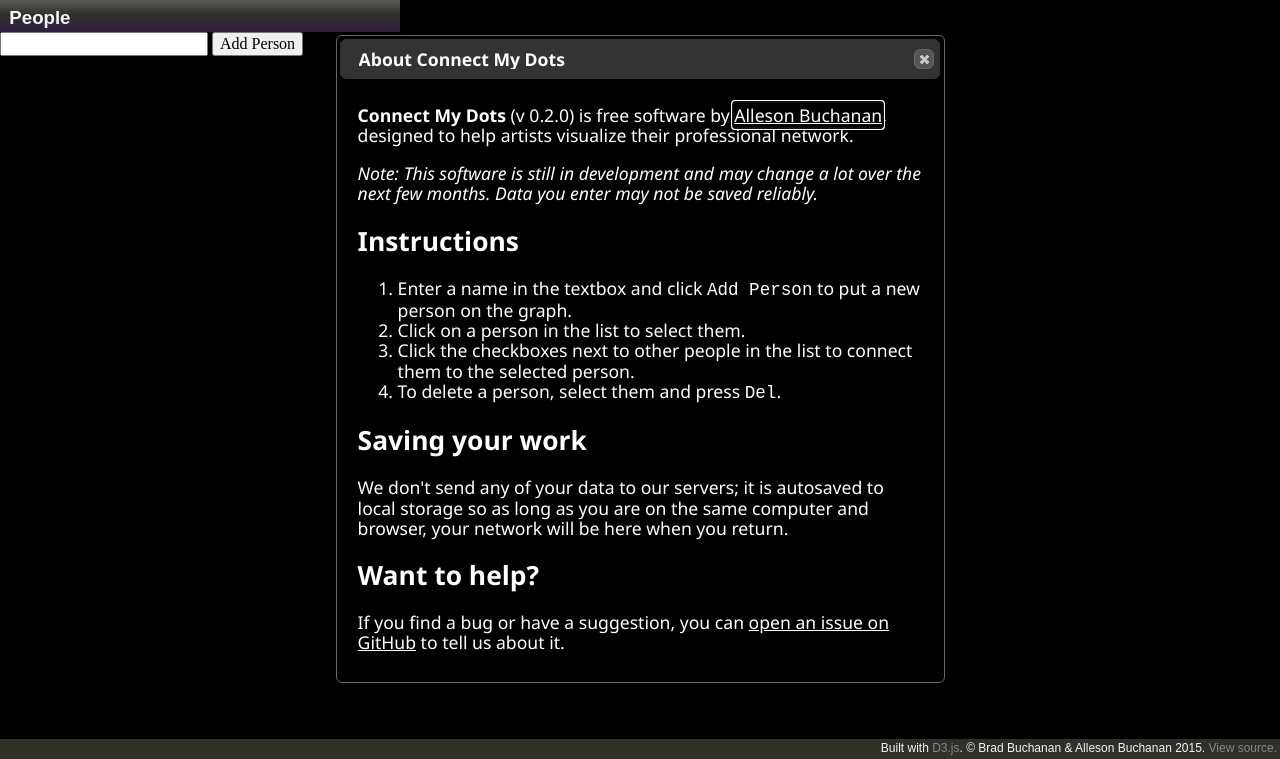
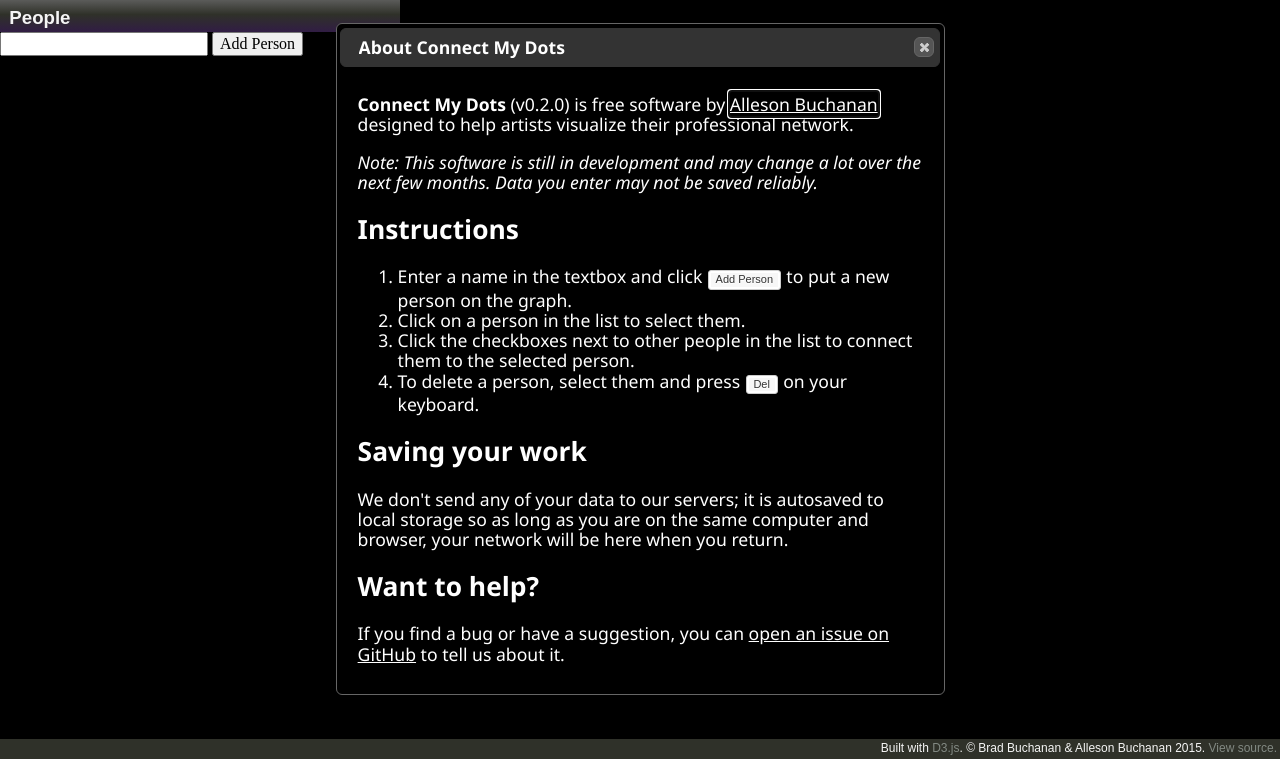
Before and after one commit to islemaster/connectmydots, a website: page src/index.jade in a window 1280 px wide. Both pictures are taken after a click on the element "About". Shown: the part 41-800 px from the top of the page. Drawn offline with nearby package versions, Linux system fonts and the light colour scheme; files that its build step writes are made by us from their sources; files whose address does not match are found by name.

Commit message:
kbd tag style

```diff
--- a/src/css/style.scss
+++ b/src/css/style.scss
@@ -24,6 +24,26 @@
 td.shrink-to-fit {
   width: 1%;
   white-space: nowrap;
+}
+
+kbd // Credit: http://meta.superuser.com/questions/4788/css-for-the-new-kbd-style
+{
+    -moz-border-radius:3px;
+    -moz-box-shadow:0 1px 0 rgba(0,0,0,0.2),0 0 0 2px #fff inset;
+    -webkit-border-radius:3px;
+    -webkit-box-shadow:0 1px 0 rgba(0,0,0,0.2),0 0 0 2px #fff inset;
+    background-color:#f7f7f7;
+    border:1px solid #ccc;
+    border-radius:3px;
+    box-shadow:0 1px 0 rgba(0,0,0,0.2),0 0 0 2px #fff inset;
+    color:#333;
+    display:inline-block;
+    font-family:Arial,Helvetica,sans-serif;
+    font-size:11px;
+    line-height:1.4;
+    margin:0 .1em;
+    padding:.1em .6em;
+    text-shadow:0 1px 0 #fff;
 }
 
 .header-row {
--- a/src/index.jade
+++ b/src/index.jade
@@ -50,7 +50,7 @@
 
       #about
         p.
-          <strong>Connect My Dots</strong> (v 0.2.0) is free software by
+          <strong>Connect My Dots</strong> (v0.2.0) is free software by
           <a href="http://allesonbuchanan.com/">Alleson Buchanan</a>,
           designed to help artists visualize their professional network.
         p.
@@ -68,7 +68,7 @@
             Click the checkboxes next to other people in the list to connect
             them to the selected person.
           li.
-            To delete a person, select them and press <kbd>Del</kbd>.
+            To delete a person, select them and press <kbd>Del</kbd> on your keyboard.
 
         h2 Saving your work
         p.
```
